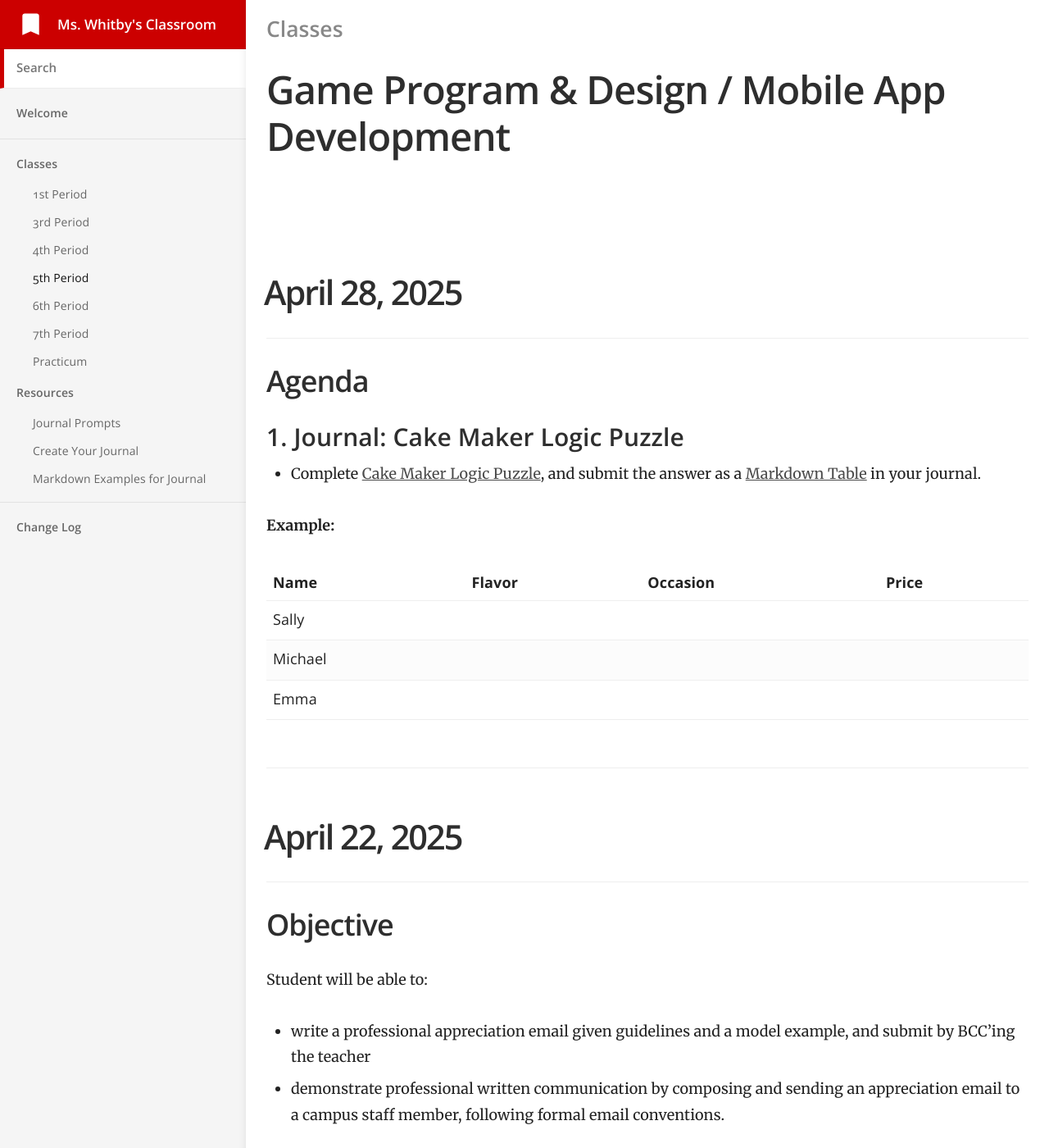
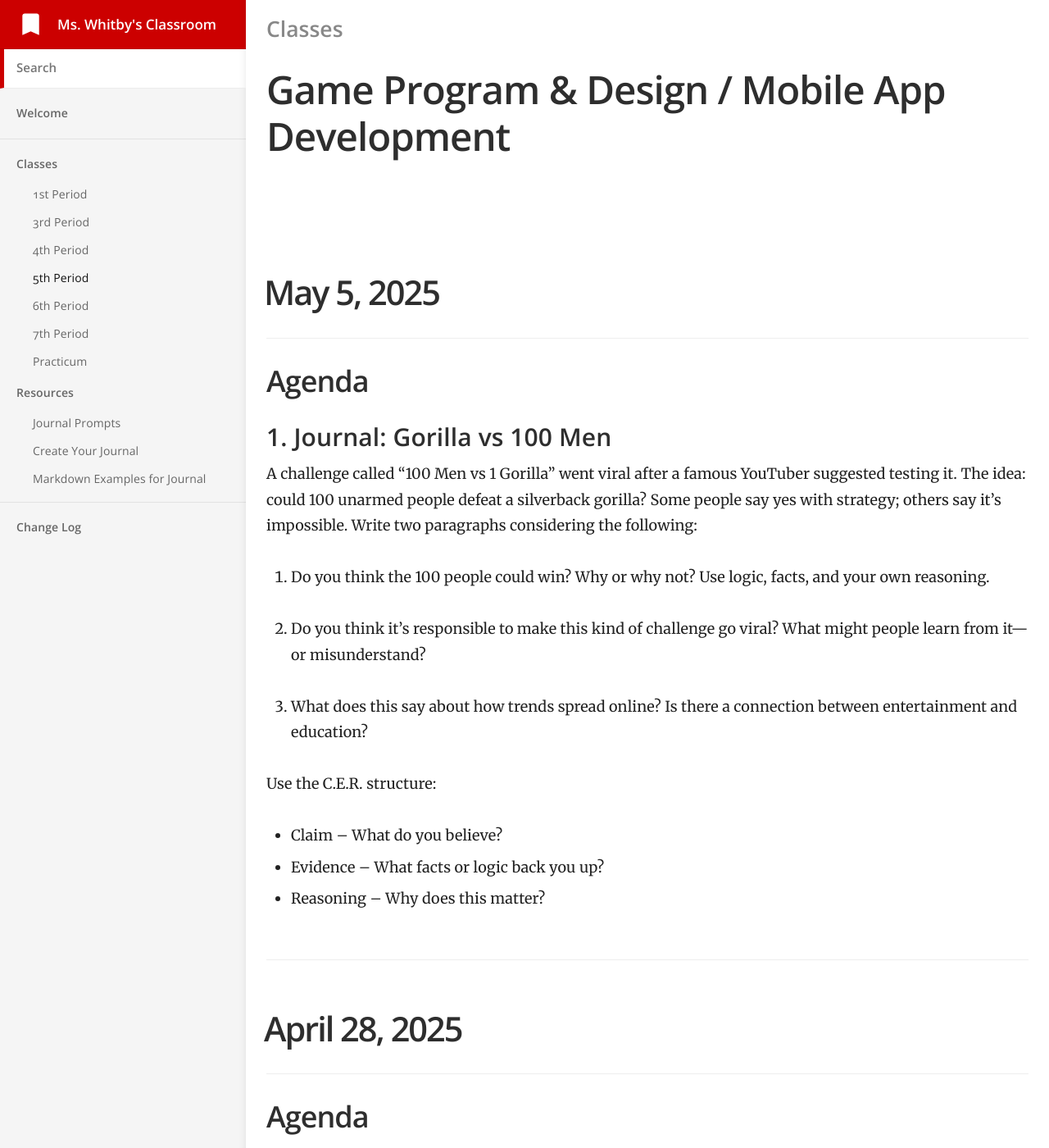
Before and after one commit to mswhitby/classroom, a Jekyll site: the page built from _docs/classes/5th.md, in a window 1280 px wide and 1400 px high. Shown: the whole window at 82% size. Built offline with Jekyll 4.4.1, drawn with Linux system fonts in a browser that asks for light colours.

Commit message:
Updated lessons

```diff
--- a/_docs/classes/5th.md
+++ b/_docs/classes/5th.md
@@ -4,6 +4,41 @@ subtitle: Game Program & Design / Mobile App Development
 category: Classes
 order: 4
 ---
+
+# May 5, 2025
+
+<!-- ## Objective:
+
+Students will analyze viral media trends and construct a C.E.R. argument evaluating the “100 Men vs Gorilla” challenge, considering logical reasoning and ethical implications.
+
+
+## TEXS
+
+<!-- Fundamentals of CS –  -->
+
+<!-- §126.726(c)(4)(B): “Identify, describe, and apply principles of algorithmic thinking.” Students can reason through sequences of actions the 100 people could take, testing logic against real-world constraints. -->
+
+
+
+## Agenda
+
+### 1. Journal: Gorilla vs 100 Men
+
+A challenge called “100 Men vs 1 Gorilla” went viral after a famous YouTuber suggested testing it. The idea: could 100 unarmed people defeat a silverback gorilla? Some people say yes with strategy; others say it’s impossible. Write two paragraphs considering the following:
+
+1. Do you think the 100 people could win? Why or why not? Use logic, facts, and your own reasoning.
+
+2. Do you think it’s responsible to make this kind of challenge go viral? What might people learn from it—or misunderstand?
+
+3. What does this say about how trends spread online? Is there a connection between entertainment and education?
+
+Use the C.E.R. structure:
+
+- Claim – What do you believe?
+- Evidence – What facts or logic back you up?
+- Reasoning – Why does this matter?
+
+----
 
 # April 28, 2025
 
```
